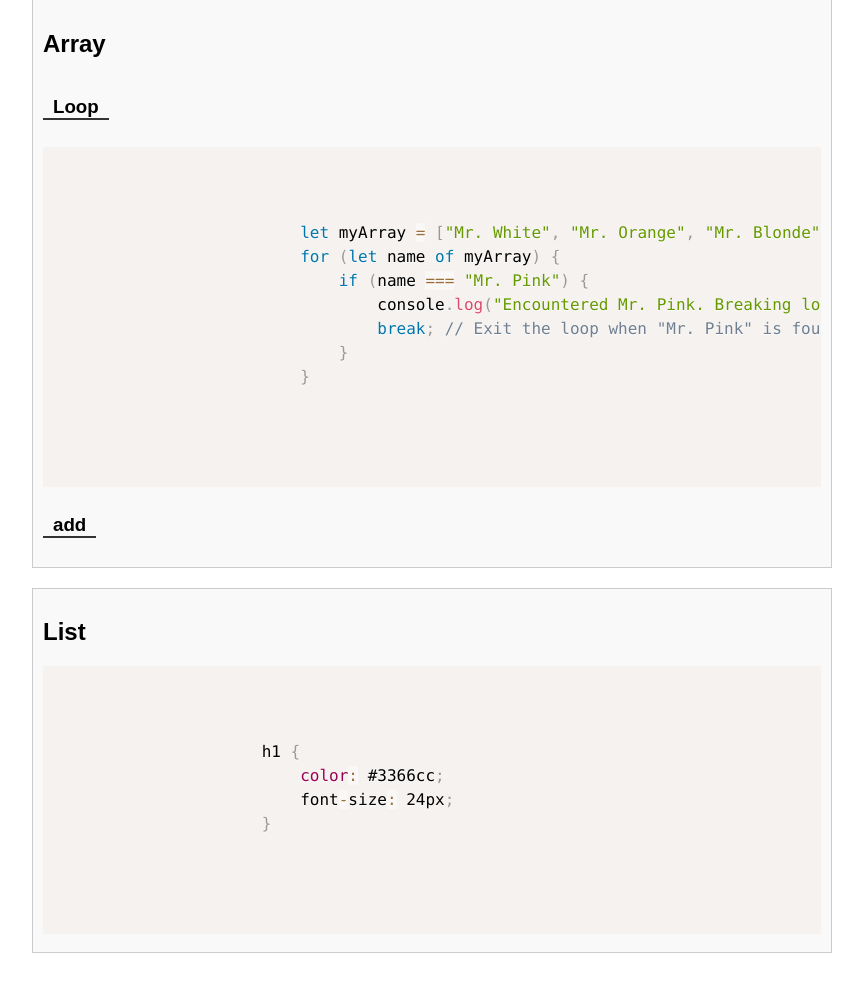
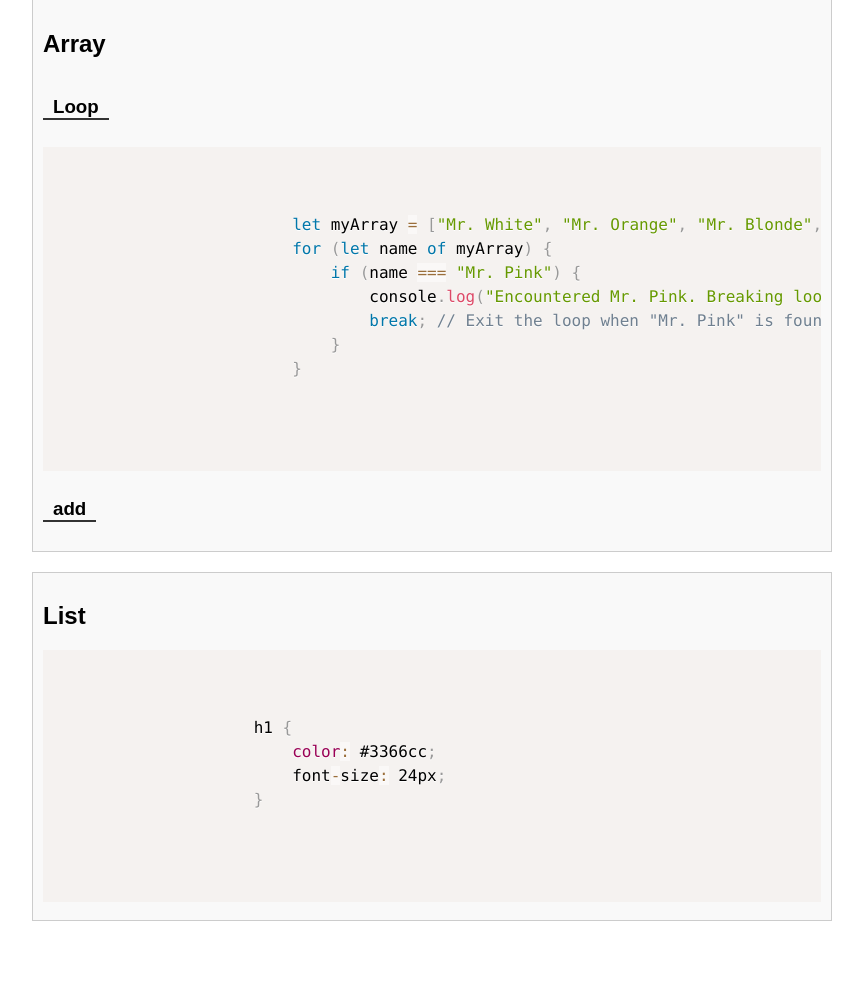
Before and after one commit to EnriFort/EnriFort.github.io, a PHP site: page / in a window 1280 px wide. Shown: the part 141-1134 px from the top of the page, without its empty margins (208-1071 px from the left). After the commit the page ends 1062 px from the top, so only its background shows below. Run offline with PHP 8.4, Linux system fonts and the light colour scheme.

Commit message:
Update styles.css

```diff
--- a/styles.css
+++ b/styles.css
@@ -39,5 +39,5 @@ pre {
 
 code {
     display: block;
-    padding: 10px; /* Adjust the padding to control code indentation */
+    padding: 2px; /* Adjust the padding to control code indentation */
 }
```
